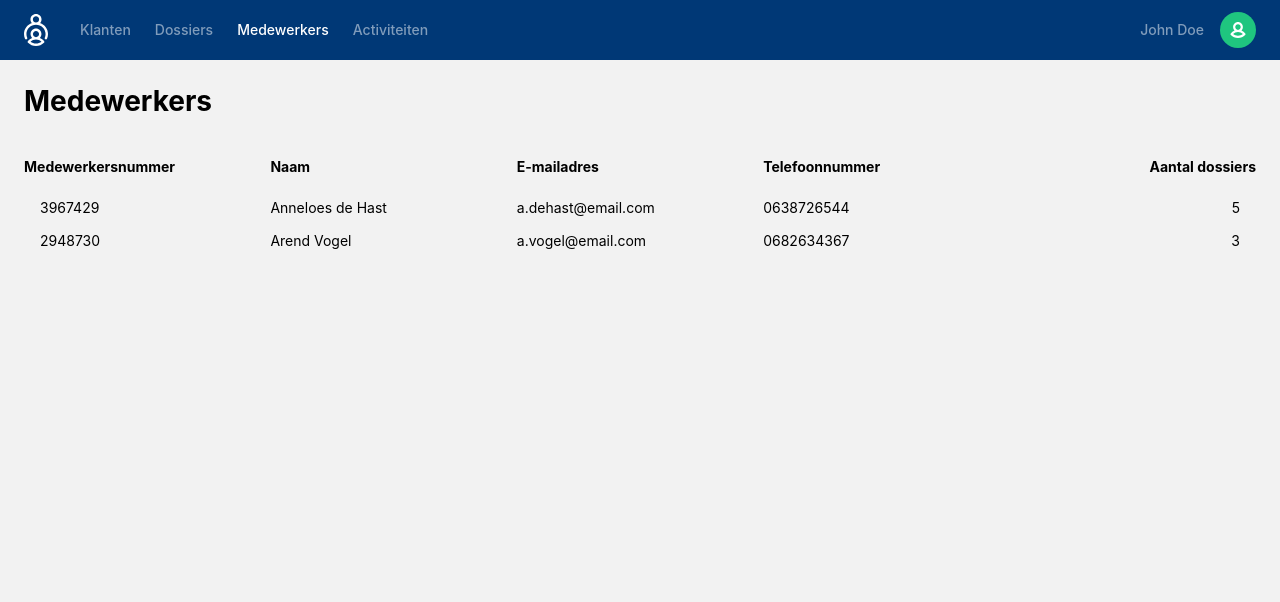
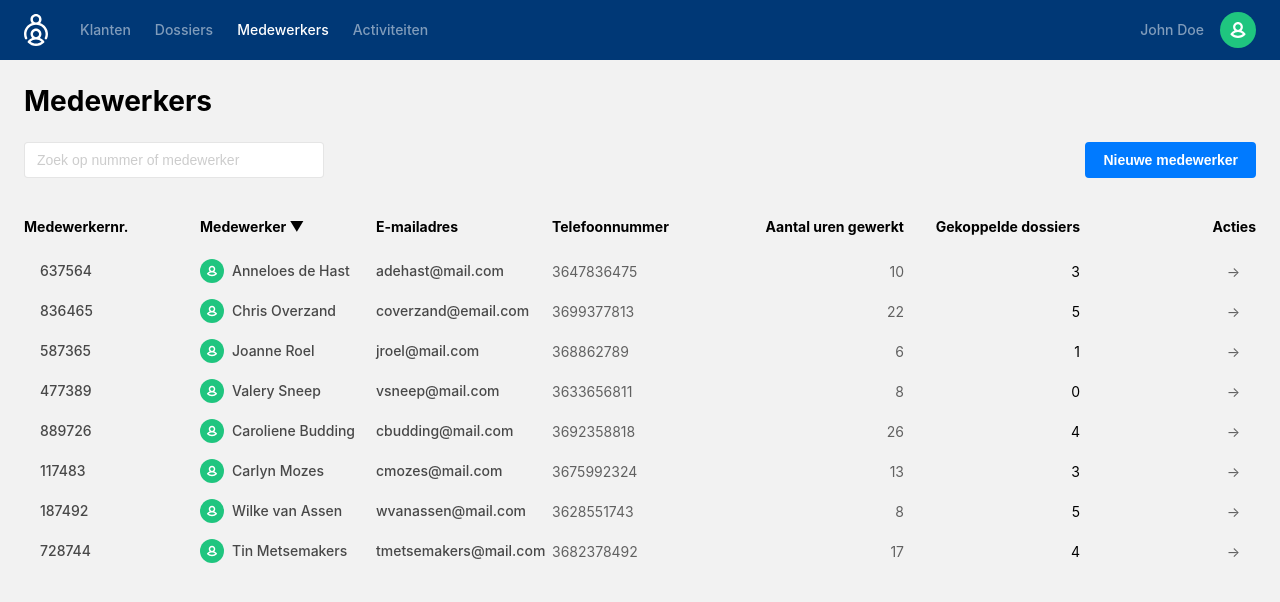
Before and after one commit to vikpande/thuiszorg_react, a React (Create React App) app: page /medewerkers in a window 1280 px wide. Shown: the top 602 px of the page. Built offline with nearby package versions, Linux system fonts and the light colour scheme.

Commit message:
Add sample employees and employees overview page

```diff
--- a/src/dossier-samples.js
+++ b/src/dossier-samples.js
@@ -75,7 +75,7 @@ const dossiers = {
         babyname: "Bettine Baarslag",
         dossierstatus: "Gesloten",
         medewerker: "Tin Metsemakers",
-        hoursleft: 817,
+        hoursleft: 17,
         hourstotal: 17,
         lastupdate: "8 maart 14:22",
         downloadlink: "#"
--- /dev/null
+++ b/src/employee-samples.js
@@ -0,0 +1,69 @@
+// This is just some sample data so you don't have to think of your own!
+const employees = {
+    employee1: {
+        employeenumber: 637564,
+        employeename: "Anneloes de Hast",
+        email: "adehast@mail.com",
+        phonenumber: 3647836475,
+        workedhours: 10,
+        activedossiers: 3
+    },
+    employee2: {
+        employeenumber: 836465,
+        employeename: "Chris Overzand",
+        email: "coverzand@email.com",
+        phonenumber: 3699377813,
+        workedhours: 22,
+        activedossiers: 5
+    },
+    employee3: {
+        employeenumber: 587365,
+        employeename: "Joanne Roel",
+        email: "jroel@mail.com",
+        phonenumber: 368862789,
+        workedhours: 6,
+        activedossiers: 1
+    },
+    employee4: {
+        employeenumber: 477389,
+        employeename: "Valery Sneep",
+        email: "vsneep@mail.com",
+        phonenumber: 3633656811,
+        workedhours: 8,
+        activedossiers: 0
+    },
+    employee5: {
+        employeenumber: 889726,
+        employeename: "Caroliene Budding",
+        email: "cbudding@mail.com",
+        phonenumber: 3692358818,
+        workedhours: 26,
+        activedossiers: 4
+    },
+    employee6: {
+        employeenumber: 117483,
+        employeename: "Carlyn Mozes",
+        email: "cmozes@mail.com",
+        phonenumber: 3675992324,
+        workedhours: 13,
+        activedossiers: 3
+    },
+    employee7: {
+        employeenumber: 187492,
+        employeename: "Wilke van Assen",
+        email: "wvanassen@mail.com",
+        phonenumber: 3628551743,
+        workedhours: 8,
+        activedossiers: 5
+    },
+    employee8: {
+        employeenumber: 728744,
+        employeename: "Tin Metsemakers",
+        email: "tmetsemakers@mail.com",
+        phonenumber: 3682378492,
+        workedhours: 17,
+        activedossiers: 4
+    }
+};
+
+export default employees;
--- a/src/index.css
+++ b/src/index.css
@@ -19,6 +19,7 @@ body {
   -moz-osx-font-smoothing: grayscale;
   background: #f2f2f2;
   font-size: 14px;
+  overscroll-behavior-y: none;
 }
 
 code {
@@ -43,6 +44,10 @@ thead tr:hover {
 
 tr:hover {
   background: rgba(255, 255, 255, 0.6);
+}
+
+tr:hover .download-link:before {
+  content: "Download";
 }
 
 tr a.table-link {
@@ -70,11 +75,7 @@ tr td:last-child {
   padding-right: 16px;
 }
 
-th:last-child {
-  text-align: right;
-}
-
-td:last-child {
+.right {
   text-align: right;
 }
 
--- a/src/modules/App.js
+++ b/src/modules/App.js
@@ -1,6 +1,7 @@
 import React, { Component } from "react";
 import { BrowserRouter, Switch, Route } from "react-router-dom";
 import dossierSamples from "../dossier-samples";
+import employeeSamples from "../employee-samples";
 import Navbar from "./Navbar";
 import Container from "../components/Container";
 import Dashboard from "./Dashboard";
@@ -16,12 +17,14 @@ class App extends Component {
     constructor() {
         super();
         this.state = {
-            dossiers: {}
+            dossiers: {},
+            employees: {}
         }
     }
 
     componentDidMount() {
         this.setState({ dossiers: dossierSamples });
+        this.setState({ employees: employeeSamples });
     }
 
     render() {
@@ -33,9 +36,9 @@ class App extends Component {
                         <Switch>
                             <Route exact path="/dashboard" component={Dashboard} />
                             <Route exact path="/klanten" component={Klanten} />
-                            <Route exact path="/dossiers" render={() => <Dossiers dossierlist={this.state} />} />
-                            <Route exact path="/dossiers/:dossierId" render={() => <DossierDetail dossierlist={this.state.dossiers} />} />
-                            <Route exact path="/medewerkers" component={Medewerkers} />
+                            <Route exact path="/dossiers" render={() => <Dossiers dossierlist={this.state.dossiers} />} />
+                            <Route exact path="/dossiers/:dossierId" render={() => <DossierDetail dossierlist={this.state} />} />
+                            <Route exact path="/medewerkers" render={() => <Medewerkers employeelist={this.state.employees} />} />
                             <Route exact path="/medewerkers/:medewerkerId" component={MedewerkerDetail} />
                             <Route exact path="/activiteiten" component={Activiteiten} />
                         </Switch>
--- a/src/modules/Dossiers.js
+++ b/src/modules/Dossiers.js
@@ -25,7 +25,7 @@ class Dossiers extends Component {
     }
 
     render() {
-        let dossierList = this.props.dossierlist.dossiers
+        let dossierList = this.props.dossierlist
         let dossierListArray = Object.values(dossierList)
         let filteredList = dossierListArray.filter(
             (eachDossier) => {
@@ -86,7 +86,7 @@ class Dossiers extends Component {
                             <th>Medewerker</th>
                             <th>Aantal uren</th>
                             <th>Laatst geupdate &#x25BC;</th>
-                            <th>Download PDF</th>
+                            <th className="right">Download PDF</th>
                         </tr>
                     </thead>
                     <tbody>
@@ -106,7 +106,7 @@ class Dossiers extends Component {
                                 <td><Employee employeeName={filteredList[key].medewerker} /></td>
                                 <td>{filteredList[key].hoursleft}<span className="table-light"> / {filteredList[key].hourstotal}</span></td>
                                 <td className="table-light">{filteredList[key].lastupdate}</td>
-                                <td><NavLink to={filteredList[key].downloadlink}>Download ↘︎</NavLink></td>
+                                <td className="right"><NavLink to={filteredList[key].downloadlink} className="download-link"> ↘︎</NavLink></td>
                             </tr>
                         )}
                     </tbody>
--- a/src/modules/Medewerkers.js
+++ b/src/modules/Medewerkers.js
@@ -1,42 +1,85 @@
 import React, { Component } from "react";
+import { NavLink } from "react-router-dom";
 import Grid from "../components/Grid";
+import HorizontalGroup from "../components/HorizontalGroup";
+import Input from "../components/Input";
+import Button from "../components/Button";
+import Employee from "../components/Employee";
 
-class Medewerkers extends Component {
+class Employees extends Component {
+    constructor() {
+        super();
+        this.state = {
+            search: ""
+        }
+    }
+
+    updateSearch(event) {
+        this.setState({ search: event.target.value.substr(0, 20) });
+    }
 
     render() {
+        let employeeList = this.props.employeelist
+        let employeeListArray = Object.values(employeeList)
+        let filteredList = employeeListArray.filter(
+            (eachEmployee) => {
+                return (
+                    eachEmployee.employeename.toLowerCase().indexOf(this.state.search.toLowerCase()) !== -1 ||
+                    eachEmployee.employeenumber.toString().indexOf(this.state.search.toLowerCase()) !== -1
+                )
+            }
+        )
+
         return (
             <Grid>
                 <h1>Medewerkers</h1>
+                <HorizontalGroup>
+                    <HorizontalGroup>
+                        <Input
+                            type="text"
+                            placeholder="Zoek op nummer of medewerker"
+                            className="search-input"
+                            value={this.state.search}
+                            onChange={this.updateSearch.bind(this)}
+                        />
+                    </HorizontalGroup>
+                    <Button label="Nieuwe medewerker" />
+                </HorizontalGroup>
                 <table>
                     <thead>
                         <tr>
-                            <th>Medewerkersnummer</th>
-                            <th>Naam</th>
+                            <th>Medewerkernr.</th>
+                            <th>Medewerker &#x25BC;</th>
                             <th>E-mailadres</th>
                             <th>Telefoonnummer</th>
-                            <th>Aantal dossiers</th>
+                            <th className="right">Aantal uren gewerkt</th>
+                            <th className="right">Gekoppelde dossiers</th>
+                            <th className="right">Acties</th>
                         </tr>
                     </thead>
                     <tbody>
-                        <tr>
-                            <td>3967429</td>
-                            <td>Anneloes de Hast</td>
-                            <td>a.dehast@email.com</td>
-                            <td>0638726544</td>
-                            <td>5</td>
-                        </tr>
-                        <tr>
-                            <td>2948730</td>
-                            <td>Arend Vogel</td>
-                            <td>a.vogel@email.com</td>
-                            <td>0682634367</td>
-                            <td>3</td>
-                        </tr>
+                        {Object.keys(filteredList).map(key =>
+                            <tr key={key}>
+                                <td>
+                                    <NavLink to={"/medewerkers/" + filteredList[key].employeenumber} className="table-link">
+                                        {filteredList[key].employeenumber}
+                                    </NavLink>
+                                </td>
+                                <td>
+                                    <Employee employeeName={filteredList[key].employeename} />
+                                </td>
+                                <td><a href="#" className="table-link">{filteredList[key].email}</a></td>
+                                <td className="table-light">{filteredList[key].phonenumber}</td>
+                                <td className="table-light right">{filteredList[key].workedhours}</td>
+                                <td className="right">{filteredList[key].activedossiers}</td>
+                                <td className="table-light right">→</td>
+                            </tr>
+                        )}
                     </tbody>
                 </table>
-            </Grid>
+            </Grid >
         );
     }
 }
 
-export default Medewerkers;
+export default Employees;
```
